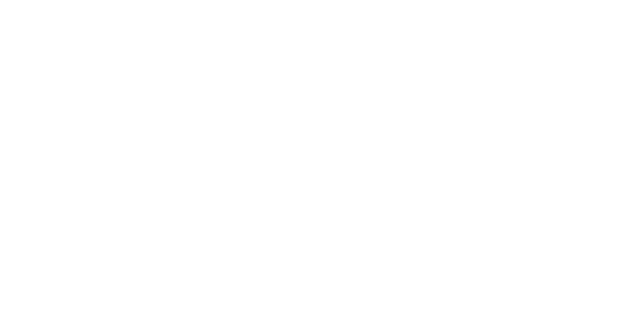
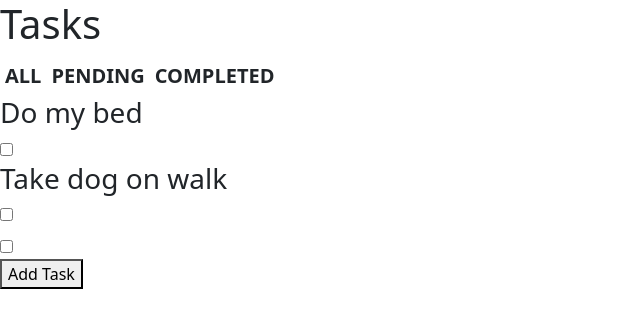
Before and after one commit to FrankoMartinez/Phase-2-Project, a React (Create React App) app: page /MainPage in a window 1280 px wide. Before the commit this address had no page. Shown: the top 328 px of the page, without its empty margins (0-640 px from the left). Built offline with nearby package versions, Linux system fonts and the light colour scheme; data requests are answered from the project's data file.

Commit message:
Mapped through tasks

```diff
--- a/db.json
+++ b/db.json
@@ -1,14 +1,19 @@
 {
-"Messages":[
+   "tasks": [
         {
           "id": 1,
-         "message": "Hello",
-         "user": "Francisco"
+          "task": "Do my bed",
+          "completed": false
         },
         {
           "id": 2,
-         "message": "Hey",
-         "user": "Damian"
+          "task": "Take dog on walk",
+          "completed": true
+         },
+         {
+          "id": 3,
+          "task": "",
+          "completed": true
          }
     ]
 }
--- a/public/index.html
+++ b/public/index.html
@@ -4,10 +4,10 @@
     <meta charset="utf-8" />
     <meta name="viewport"/>
     <meta
-      name="React Chat App"
-      content="Chat app created using React"
+      name="To-Do List"
+      content="To-Do List created using React.js"
     />
-    <title>React Chat App</title>
+    <title>Simple To-Do List</title>
   </head>
   <body>
     <div id="root"></div>
--- a/src/App.js
+++ b/src/App.js
@@ -1,15 +1,13 @@
 import Login from "./Login";
 import { Routes, Route } from "react-router-dom";
-import MainChat from "./MainChat";
-import HomepPage from "./HomePage";
+import MainPage from "./MainPage";
 
 function App() {
   return (
     <div>
       <Routes>
-        <Route path="/" element={<HomepPage />} />
-        <Route path="/Login" element={<Login />} />
-        <Route path="/MainChat" element={<MainChat />} />
+        <Route path="/" element={<Login />} />
+        <Route path="/MainPage" element={<MainPage />} />
       </Routes>
     </div>
   );
--- a/src/HomePage.js
+++ /dev/null
@@ -1,13 +0,0 @@
-import React from "react";
-import Login from "./Login";
-
-function HomepPage() {
-    return (
-        <div>
-            <h1>Welcome to Quick Chat App!</h1>
-        </div>
-
-    )
-}
-
-export default HomepPage;
--- a/src/Login.js
+++ b/src/Login.js
@@ -1,27 +1,30 @@
 import React, { useState } from "react";
-import MainChat from "./MainChat";
+import MainPage from "./MainPage";
 import { Form } from "react-bootstrap";
 
 function Login() {
     const [submitted, setSubmitted] = useState(false);
-    const [message, setMessage] = useState("");
+    const [username, setUsername] = useState("");
     const [error, setError] = useState("");
 
     function handleOnChange(e) {
         e.preventDefault();
-        setMessage(e.target.value);
+        setUsername(e.target.value);
     }
 
     function submitForm(e) {
         e.preventDefault();
-        setSubmitted(submitted => submitted = true)
+        if (username === "") {
+            setSubmitted(false)
+        } else {
+            setSubmitted(true)
+        }
         setError("Please enter a username")
     }
-    console.log(submitted)
 
     return (
         <div>
-            <h1>Welcome to React Chat App!</h1>
+            <h1>Simple To-Do List</h1>
                 <h3>Please Create an Account!</h3>
                     <Form onSubmit={submitForm}>
                         <Form.Group className="mb-3" controlId="exampleForm.ControlInput1">
@@ -29,10 +32,10 @@
                             <Form.Control
                             type="text"
                             placeholder="Please provide a username..."
-                            value={message}
+                            value={username}
                             onChange={handleOnChange}
                             />
-                            {submitted && message != "" ? <MainChat /> : error}
+                            {submitted && username != "" ? <MainPage /> : error}
                         </Form.Group>
                 <button>Submit</button>
             </Form>
--- a/src/MainChat.js
+++ /dev/null
@@ -1,22 +0,0 @@
-import React, { useEffect, useState } from "react";
-import Messages from "./Messages";
-
-function MainChat() {
-    const [messages, setMessage] = useState("")
-
-    useEffect(() => {
-        fetch('http://localhost:4000/Messages')
-        .then((r) => r.json())
-        .then((data) => setMessage(data))
-    }, [])
-
-    console.log(messages)
-    return (
-        <div>
-            <h1>Welcome to the Main Chat Room!</h1>
-            <Messages messages={messages} />
-        </div>
-    )
-}
-
-export default MainChat;
--- /dev/null
+++ b/src/MainPage.js
@@ -0,0 +1,21 @@
+import React, { useState, useEffect } from "react";
+import Tasks from "./Tasks";
+
+function MainPage({}) {
+  const [tasks, setTasks] = useState([])
+
+  useEffect(() => {
+    fetch('http://localhost:3004/tasks')
+    .then((r) => r.json())
+    .then((data) => setTasks(data))
+}, [])
+
+    return (
+        <div>
+            <h1>Tasks</h1>
+            <Tasks tasks={tasks} />
+        </div>
+    )
+}
+
+export default MainPage;
--- a/src/Message.js
+++ /dev/null
@@ -1,27 +0,0 @@
-import React from "react";
-
-function Message({messages}) {
-
-    const messageDisplayed = messages.map((message) => {
-        return (
-            <div key={message.id}>
-                <h1>{message.title}</h1>
-                <h2>{message.name}</h2>
-            </div>
-        )
-    })
-
-    return (
-        <div>
-            {messageDisplayed}
-            <label>Message:</label>
-            <input
-            type="text"
-            required
-            >
-            </input>
-        </div>
-    )
-}
-
-export default Message;
--- a/src/Messages.js
+++ /dev/null
@@ -1,12 +0,0 @@
-import React from "react";
-import Message from "./Message";
-
-function Messages({messages}) {
-    return (
-        <div>
-            <Message messages={messages}/>
-        </div>
-    )
-}
-
-export default Messages
--- /dev/null
+++ b/src/Task.js
@@ -0,0 +1,48 @@
+import React from "react";
+
+function Task({tasks}) {
+    const tasksDisplayed = tasks.map((task) => {
+        return (
+            <div key={task.id}>
+                <h3>{task.task}</h3>
+                <input
+                type="checkbox"
+                >
+                </input>
+            </div>
+        )
+    })
+    console.log(tasksDisplayed)
+
+    const ulStyling = {
+        listStyleType: "none",
+        margin: 0,
+        padding: 0,
+        overflow: "hidden"
+    }
+
+    const liStyling = {
+        textTransform: "uppercase",
+        fontWeight: "bold",
+        paddingBottom: 5,
+        position: "relative",
+        textAlign: "center",
+        float: "left",
+        padding: 5,
+        fontSize: 20
+    }
+
+    return (
+        <div>
+            <ul style={ulStyling}>
+                <li style={liStyling}>All</li>
+                <li style={liStyling}>Pending</li>
+                <li style={liStyling}>Completed</li>
+            </ul>
+            {tasksDisplayed}
+            <button type="Submit">Add Task</button>
+        </div>
+    )
+}
+
+export default Task;
--- /dev/null
+++ b/src/Tasks.js
@@ -0,0 +1,12 @@
+import React from "react";
+import Task from "./Task";
+
+function Tasks({tasks}) {
+    return (
+        <div>
+            <Task tasks={tasks}/>
+        </div>
+    )
+}
+
+export default Tasks
```
Also changed, not shown: 1 other file (tests, documents, lock files or other folders). Lines whose indentation alone changed are shown as unchanged.
